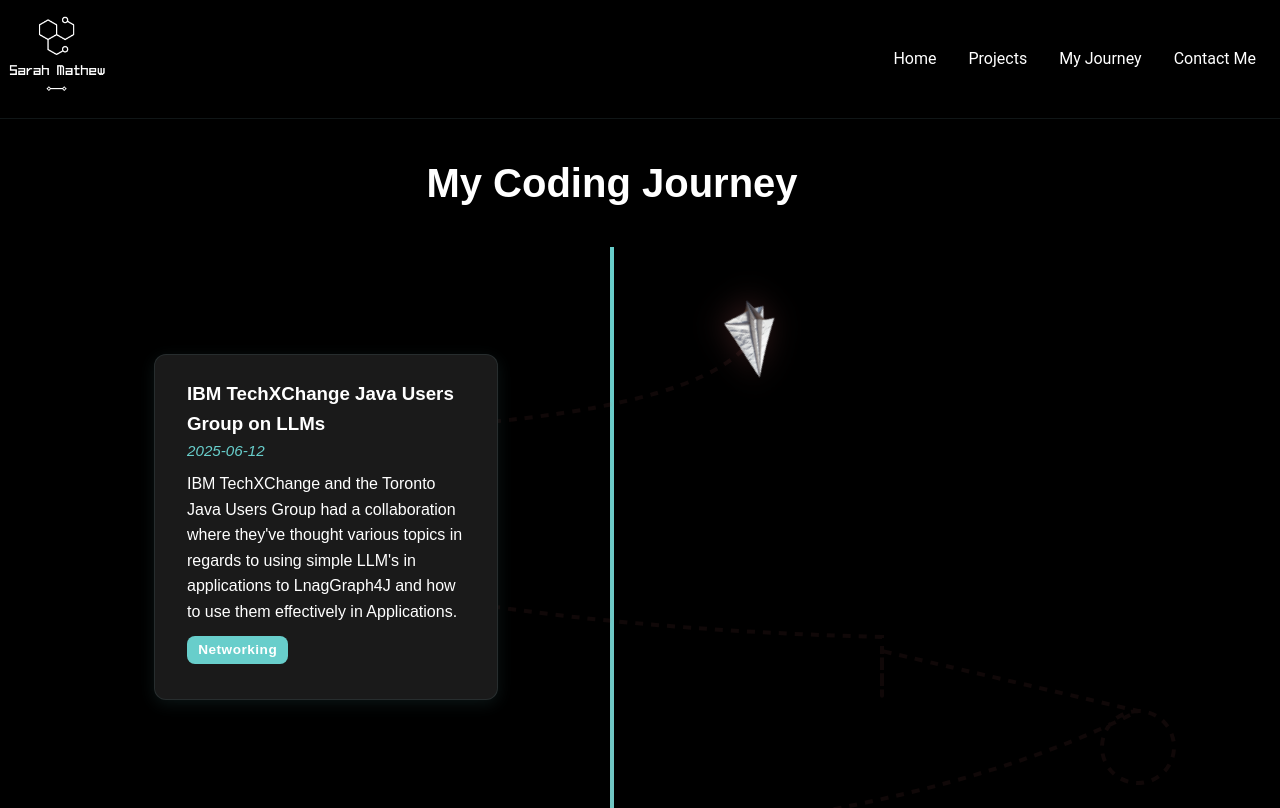
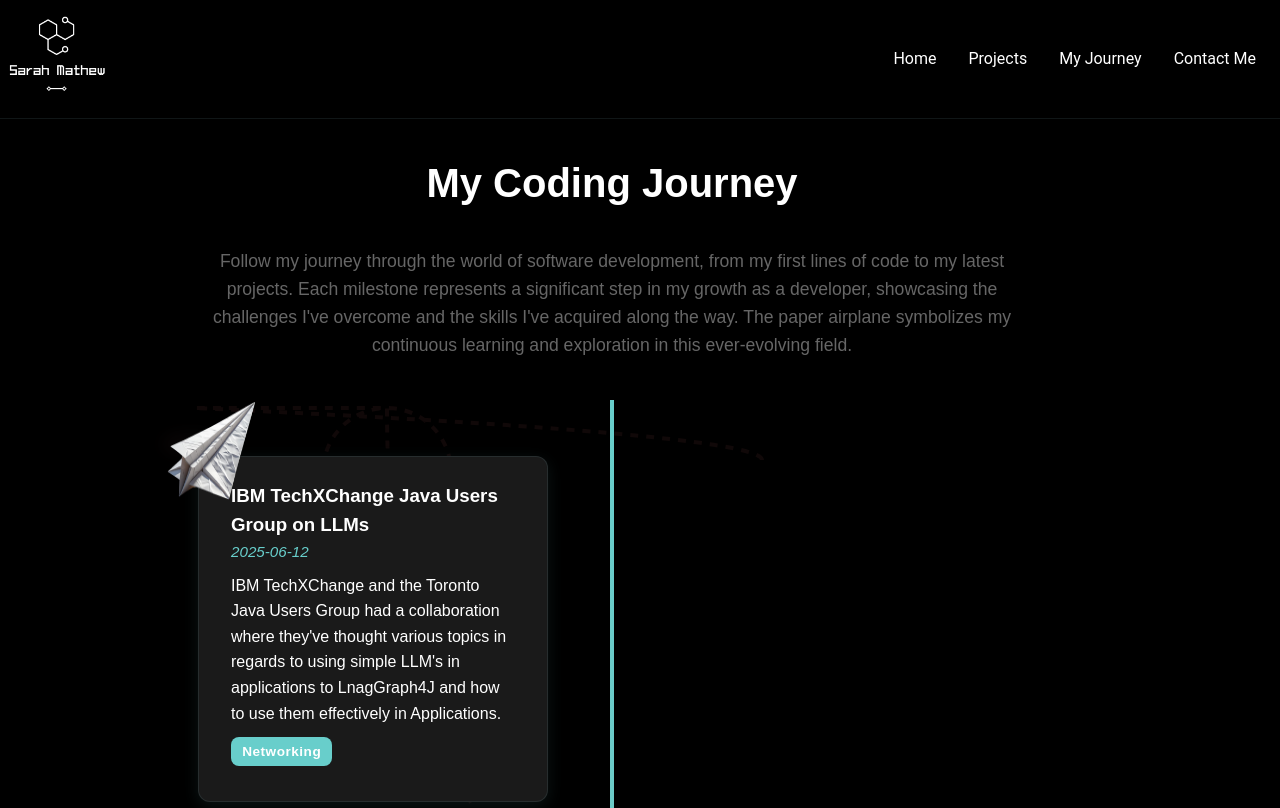
Before and after one commit to NightingaleX03/Portfolio, a React (Create React App) app: page /journey in a window 1280 px wide. Shown: the top 808 px of the page. Built offline with nearby package versions, Linux system fonts and the light colour scheme; a web font is replaced by a local one.

Commit message:
PLANE WORKS

```diff
--- a/src/pages/JourneyPage.tsx
+++ b/src/pages/JourneyPage.tsx
@@ -1,4 +1,4 @@
-import React, { useEffect, useRef, useState } from "react";
+import React, { useEffect, useRef, useState, useLayoutEffect } from "react";
 import "./css/blogpage.css";
 import { FaGithub, FaLinkedin, FaDev } from "react-icons/fa";
 import gsap from "gsap";
@@ -29,42 +29,9 @@ const ICONS: Record<string, JSX.Element> = {
   devpost: <FaDev />,
 };
 
-// Helper to generate a playful looping SVG path that circles each event card
-function generateTimelinePath(events: TimelineEvent[], width: number, startY: number, gapY: number, loopRadius: number, cardWidth: number, cardHeight: number) {
-  if (events.length === 0) return { path: "", endY: startY };
-  let path = `M ${width / 2} ${startY}`;
-  let currentX = width / 2;
-  let currentY = startY;
-  for (let i = 0; i < events.length; i++) {
-    const isLeft = i % 2 === 0;
-    const eventX = isLeft ? width * 0.15 : width * 0.6;
-    const eventY = startY + (i + 1) * gapY;
-    // Approach the card
-    path += ` Q ${currentX} ${currentY + gapY / 2}, ${eventX} ${eventY - cardHeight / 2 - loopRadius}`;
-    // Loop around the card (circle)
-    const loopCenterX = eventX + (isLeft ? -cardWidth / 2 - loopRadius : cardWidth / 2 + loopRadius);
-    const loopCenterY = eventY;
-    // Move to loop start
-    path += ` Q ${eventX} ${eventY - cardHeight / 2 - loopRadius}, ${loopCenterX} ${loopCenterY - loopRadius}`;
-    // Draw the loop (circle arc)
-    path += ` a ${loopRadius} ${loopRadius} 0 1 1 0 ${loopRadius * 2}`;
-    path += ` a ${loopRadius} ${loopRadius} 0 1 1 0 -${loopRadius * 2}`;
-    // Cross to the other side, below the card
-    const nextX = !isLeft ? width * 0.15 : width * 0.6;
-    const crossY = eventY + cardHeight / 2 + loopRadius;
-    path += ` Q ${eventX} ${crossY}, ${nextX} ${eventY + gapY / 2}`;
-    currentX = nextX;
-    currentY = eventY + gapY / 2;
-  }
-  // End at center bottom (bottom of the timeline line)
-  const endY = currentY + gapY;
-  path += ` Q ${currentX} ${currentY + gapY / 2}, ${width / 2} ${endY}`;
-  return { path, endY };
-}
-
 const TIMELINE_START_Y = 60;
-const TIMELINE_GAP_Y = 220;
-const LOOP_RADIUS = 36;
+const TIMELINE_GAP_Y = 260;
+const LOOP_RADIUS = 64;
 const CARD_WIDTH = 440;
 const CARD_HEIGHT = 120;
 const MAX_WIDTH = 1200;
@@ -72,6 +39,7 @@ const MAX_WIDTH = 1200;
 const JourneyPage: React.FC = () => {
   const [events, setEvents] = useState<TimelineEvent[]>([]);
   const [timelineWidth, setTimelineWidth] = useState<number>(Math.min(Math.floor(window.innerWidth), MAX_WIDTH));
+  const [cardPositions, setCardPositions] = useState<{ x: number, y: number, width: number, height: number }[]>([]);
   const timelineRef = useRef<HTMLDivElement>(null);
   const eventRefs = useRef<(HTMLDivElement | null)[]>([]);
   const airplaneRef = useRef<HTMLImageElement>(null);
@@ -85,37 +53,62 @@ const JourneyPage: React.FC = () => {
     });
   }, []);
 
-  // Responsive timeline width
   useEffect(() => {
     const handleResize = () => setTimelineWidth(Math.min(Math.floor(window.innerWidth), MAX_WIDTH));
     window.addEventListener("resize", handleResize);
     return () => window.removeEventListener("resize", handleResize);
   }, []);
 
-  // GSAP airplane animation along SVG path
-  useEffect(() => {
-    if (!airplaneRef.current || events.length === 0 || !document.getElementById("timelinePath")) return;
-    gsap.to(airplaneRef.current, {
-      scrollTrigger: {
-        trigger: ".timeline",
-        start: "top center",
-        end: "bottom center",
-        scrub: true,
-      },
-      motionPath: {
-        path: "#timelinePath",
-        align: "#timelinePath",
-        autoRotate: true,
-        alignOrigin: [0.7, 0.5],
-      },
-      ease: "power1.inOut"
+  useLayoutEffect(() => {
+    if (!events.length) return;
+    const positions = eventRefs.current.map((ref) => {
+      if (!ref) return { x: 0, y: 0, width: 0, height: 0 };
+      const rect = ref.getBoundingClientRect();
+      const parentRect = timelineRef.current?.getBoundingClientRect();
+      return {
+        x: rect.left - (parentRect?.left || 0) + rect.width / 2,
+        y: rect.top - (parentRect?.top || 0) + rect.height / 2,
+        width: rect.width,
+        height: rect.height,
+      };
     });
+    setCardPositions(positions);
   }, [events, timelineWidth]);
 
-  // GSAP fade-in for event cards
+  function generateLoopingPath(cardPositions: { x: number, y: number, width: number, height: number }[], width: number, startY: number, loopRadius: number) {
+    if (!cardPositions.length) return { path: "", endY: startY };
+    const minX = 32;
+    const maxX = width - 32;
+    let path = `M ${width / 2} ${startY}`;
+    let currentX = width / 2;
+    let currentY = startY;
+    for (let i = 0; i < cardPositions.length; i++) {
+      const { x, y, width: cardW, height: cardH } = cardPositions[i];
+      let approachX = x + (i % 2 === 0 ? -cardW / 2 - loopRadius : cardW / 2 + loopRadius);
+      approachX = Math.max(minX, Math.min(maxX, approachX));
+      const approachY = y - cardH / 2 - loopRadius;
+      path += ` Q ${currentX} ${(currentY + approachY) / 2}, ${approachX} ${approachY}`;
+      const loopCenterX = Math.max(minX, Math.min(maxX, x));
+      const loopCenterY = y;
+      path += ` Q ${approachX} ${approachY}, ${loopCenterX} ${loopCenterY - cardH / 2 - loopRadius}`;
+      path += ` a ${loopRadius} ${loopRadius} 0 1 1 0 ${loopRadius * 2}`;
+      path += ` a ${loopRadius} ${loopRadius} 0 1 1 0 -${loopRadius * 2}`;
+      const centerX = width / 2;
+      const centerY = y + cardH / 2 + loopRadius;
+      path += ` Q ${loopCenterX} ${loopCenterY + cardH / 2 + loopRadius}, ${centerX} ${centerY}`;
+      currentX = centerX;
+      currentY = centerY;
+    }
+    const endY = currentY + 120;
+    path += ` Q ${currentX} ${(currentY + endY) / 2}, ${width / 2} ${endY}`;
+    return { path, endY };
+  }
+
+  const { path: pathString, endY } = generateLoopingPath(cardPositions, timelineWidth, TIMELINE_START_Y, LOOP_RADIUS);
+
   useEffect(() => {
     if (!events.length) return;
-    gsap.utils.toArray<HTMLElement>(".timeline-event").forEach((el, i) => {
+    gsap.utils.toArray<HTMLElement>(".timeline-event").forEach((el) => {
       gsap.fromTo(
         el,
         { opacity: 0, y: 60 },
@@ -123,7 +116,6 @@ const JourneyPage: React.FC = () => {
           opacity: 1,
           y: 0,
           duration: 0.8,
-          delay: i * 0.1,
           scrollTrigger: {
             trigger: el,
             start: "top 80%",
@@ -134,9 +126,10 @@ const JourneyPage: React.FC = () => {
     });
   }, [events]);
 
-  // Breeze GSAP animation
   useEffect(() => {
     if (!airplaneRef.current || !breezeRef.current || events.length === 0 || !document.getElementById("timelinePath")) return;
+
+    // Animate breeze
     gsap.set(breezeRef.current, { opacity: 0.5 });
     gsap.to(breezeRef.current, {
       motionPath: {
@@ -144,7 +137,7 @@ const JourneyPage: React.FC = () => {
         align: "#timelinePath",
         autoRotate: false,
         alignOrigin: [0.5, 0.5],
-        start: 0.01, // trail slightly behind
+        start: 0.01,
         end: 0.92,
       },
       scrollTrigger: {
@@ -156,16 +149,44 @@ const JourneyPage: React.FC = () => {
       opacity: 0.2,
       ease: "power1.inOut"
     });
+
+    // Animate airplane
+    gsap.to(airplaneRef.current, {
+      motionPath: {
+        path: "#timelinePath",
+        align: "#timelinePath",
+        autoRotate: true,
+        alignOrigin: [0.5, 0.5],
+        start: 0,
+        end: 1,
+      },
+      scrollTrigger: {
+        trigger: ".timeline",
+        start: "top center",
+        end: "bottom center",
+        scrub: true,
+      },
+      ease: "none"
+    });
   }, [events, timelineWidth]);
-
-  // Generate the dynamic path
-  const { path: pathString, endY } = generateTimelinePath(events, timelineWidth, TIMELINE_START_Y, TIMELINE_GAP_Y, LOOP_RADIUS, CARD_WIDTH, CARD_HEIGHT);
 
   return (
     <div className="timeline-container" style={{ width: "100vw", maxWidth: MAX_WIDTH, margin: 0, paddingLeft: 24, overflowX: "hidden" }}>
       <h2 className="timeline-title">My Coding Journey</h2>
+      <p className="timeline-description" style={{
+        maxWidth: "800px",
+        margin: "0 auto 40px",
+        textAlign: "center",
+        lineHeight: "1.6",
+        color: "#666",
+        fontSize: "1.1rem"
+      }}>
+        Follow my journey through the world of software development, from my first lines of code to my latest projects.
+        Each milestone represents a significant step in my growth as a developer, showcasing the challenges I've overcome
+        and the skills I've acquired along the way. The paper airplane symbolizes my continuous learning and exploration
+        in this ever-evolving field.
+      </p>
       <div className="timeline" ref={timelineRef} style={{ position: "relative", width: "100%", height: endY + 60 }}>
-        {/* Dynamic SVG path for airplane to follow */}
         <svg width={timelineWidth} height={endY + 60} style={{ position: "absolute", left: 0, top: 0, pointerEvents: "none", zIndex: 1 }}>
           <path
             id="timelinePath"
@@ -177,27 +198,37 @@ const JourneyPage: React.FC = () => {
             strokeOpacity="0.08"
           />
         </svg>
-        {/* Breeze element */}
+
+        {/* Paper Airplane */}
+        {events.length > 0 && pathString && (
+          <img
+            ref={airplaneRef}
+            src={airplane}
+            alt="Paper airplane"
+            className="timeline-airplane"
+            style={{
+              position: "absolute",
+              width: 100,
+              top: 0,
+              left: 0,   // Increase this value
+              height: 100,
+              zIndex: 2,
+              pointerEvents: "none"
+            }}
+          />
+        )}
+
+        {/* Breeze trail */}
         {events.length > 0 && pathString && <div ref={breezeRef} className="timeline-breeze" />}
-        {/* Paper airplane tracker */}
-        {events.length > 0 && pathString && <img
-          src={airplane}
-          alt="Paper Airplane"
-          className="timeline-tracker-airplane"
-          ref={airplaneRef}
-          style={{ transform: "rotate(45deg)" }}
-        />}
-        {/* Timeline events */}
+
+        {/* Event Cards */}
         {events.map((event, idx) => {
           const isLeft = idx % 2 === 0;
-          const eventX = isLeft ? timelineWidth * 0.15 : timelineWidth * 0.6;
-          const eventY = TIMELINE_START_Y + (idx + 1) * TIMELINE_GAP_Y;
           return (
             <div
               key={event.id}
               className={`timeline-event ${isLeft ? "left" : "right"}`}
               ref={el => { eventRefs.current[idx] = el; }}
-              style={{ position: "absolute", left: eventX - CARD_WIDTH / 2, top: eventY - CARD_HEIGHT / 2, width: CARD_WIDTH, height: CARD_HEIGHT }}
             >
               <div className="timeline-content">
                 {event.image && (
@@ -210,7 +241,7 @@ const JourneyPage: React.FC = () => {
                   {event.tags.map((tag, i) => (
                     <span className="timeline-tag" key={i}>{tag}</span>
                   ))}
-        </div>
+                </div>
                 {event.links && (
                   <div className="timeline-links">
                     {event.links.map((link, i) => (
@@ -224,10 +255,10 @@ const JourneyPage: React.FC = () => {
                       >
                         {ICONS[link.type] || <span>{link.type[0].toUpperCase()}</span>}
                       </a>
-      ))}
-    </div>
-          )}
-        </div>
+                    ))}
+                  </div>
+                )}
+              </div>
             </div>
           );
         })}
--- a/src/pages/css/blogpage.css
+++ b/src/pages/css/blogpage.css
@@ -98,6 +98,7 @@
   color: var(--text-color);
   font-family: 'Baloo Bhaina 2', sans-serif;
   text-align: left;
+  margin-bottom: 24px;
 }
 
 .timeline-date {
```
